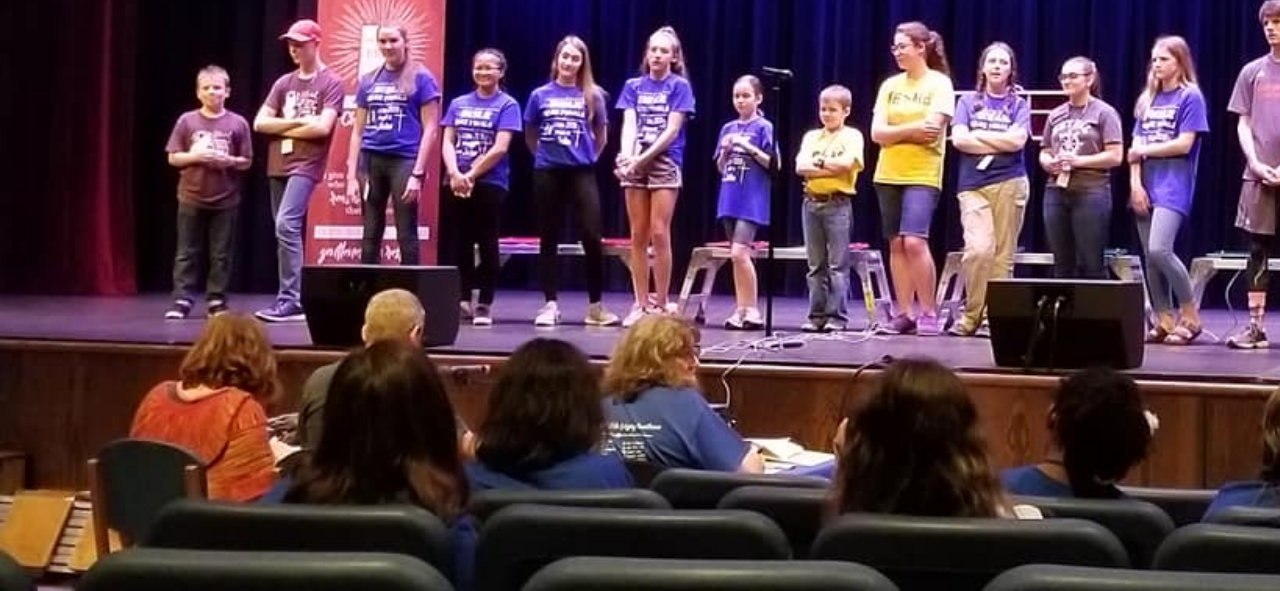
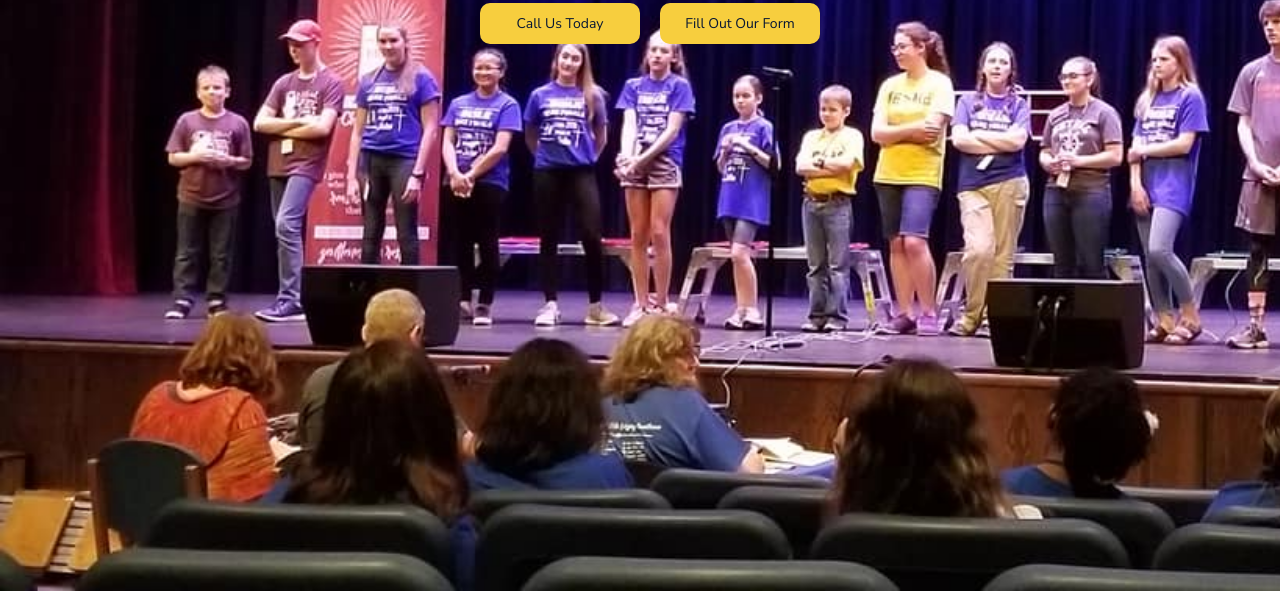
Before and after one commit to mrsimpson3000/mcbiblequiz, a plain HTML site: page index.html in a window 1280 px wide. Shown: the part 465-1056 px from the top of the page. Drawn offline with nearby package versions, Linux system fonts and the light colour scheme.

Commit message:
Good start to index.html

```diff
--- a/index.html
+++ b/index.html
@@ -69,6 +69,10 @@
         <div class="call-to-action">
           <h1 class="p-5">Bible Quizzing For Everyone</h1>
           <p>Join A Bible Quiz Team Today</p>
+          <div class="button-wrapper">
+            <a href="#" class="button">Call Us Today</a>
+            <a href="#" class="button">Fill Out Our Form</a>
+          </div>
         </div>
       </div>
     </section>
--- a/style/style.css
+++ b/style/style.css
@@ -54,6 +54,26 @@ nav {
   color: #071734;
 }
 
+.button-wrapper {
+  display: flex;
+}
+
+.button-wrapper .button {
+  background-color: #f7ce3e;
+  border: none;
+  padding: 10px 10px;
+  text-align: center;
+  text-decoration: none;
+  display: flex;
+  justify-content: center;
+  align-items: center;
+  font-size: 14px;
+  width: 10rem;
+  margin-left: 20px;
+  border-radius: 10px;
+  color: #071734;
+}
+
 .hero-section {
   background-image: url(/images/quote-off-finals.jpg);
   background-repeat: no-repeat;
```
